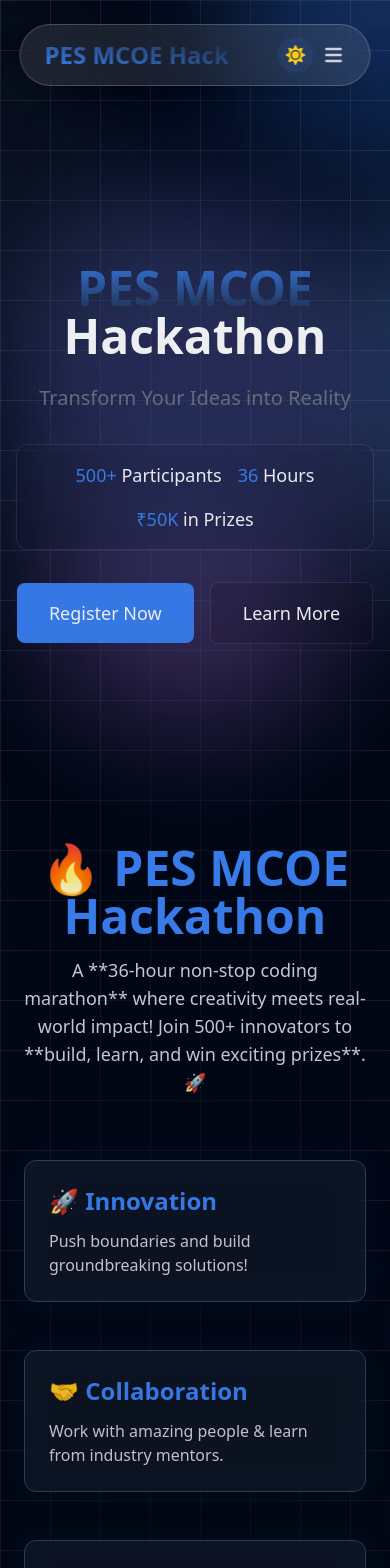
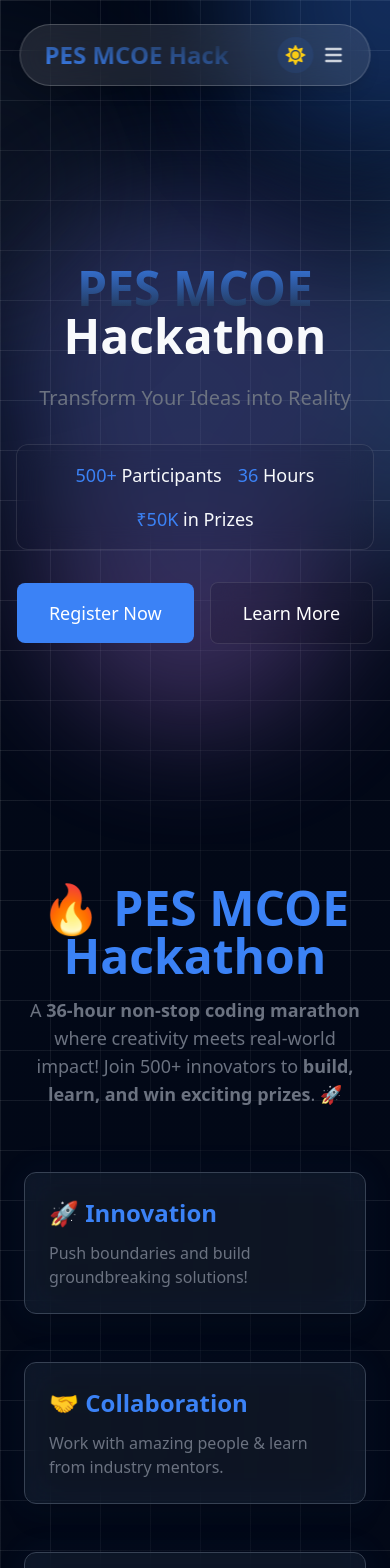
Before and after one commit to Abhi9shinde/pes_mcoe-hack, a React (Vite) app: page / in a window 390 px wide. Shown: the top 1568 px of the page. Built offline with nearby package versions, Linux system fonts and the light colour scheme.

Commit message:
lightModeFixedTillTimeline

```diff
--- a/src/components/About.jsx
+++ b/src/components/About.jsx
@@ -4,7 +4,7 @@ export default function About() {
   return (
     <section id="about" >
       {/* Glowing Background Effect */}
-      <div className="absolute inset-0 bg-gradient-to-b from-transparent to-gray-950 opacity-80"></div>
+      <div className="absolute inset-0"></div>
 
       <div className="relative max-w-7xl mx-auto px-6 sm:px-8 lg:px-12">
         {/* Section Title */}
@@ -15,10 +15,10 @@ export default function About() {
           viewport={{ once: true }}
           className="text-center mb-16"
         >
-          <h2 className="text-5xl font-extrabold text-primary glow-text mb-4">🔥 PES MCOE Hackathon</h2>
-          <p className="text-lg text-gray-300 max-w-3xl mx-auto">
-            A **36-hour non-stop coding marathon** where creativity meets real-world impact!
-            Join 500+ innovators to **build, learn, and win exciting prizes**. 🚀
+          <h2 className="text-5xl font-extrabold text-primary glow-text mb-4 mt-10">🔥 PES MCOE Hackathon</h2>
+          <p className="text-lg text-gray-500 max-w-3xl mx-auto">
+            A <b>36-hour non-stop coding marathon</b> where creativity meets real-world impact!
+            Join 500+ innovators to <b>build, learn, and win exciting prizes</b>. 🚀
           </p>
         </motion.div>
 
@@ -47,14 +47,14 @@ export default function About() {
               whileInView={{ opacity: 1, y: 0 }}
               transition={{ duration: 0.5, delay: feature.delay }}
               viewport={{ once: true }}
-              className="relative p-6 rounded-xl shadow-xl bg-gray-800/40 backdrop-blur-md border border-gray-700 hover:scale-105 transition-all duration-300"
+              className="relative p-6 rounded-xl shadow-xl bg-gray-400/20 dark:bg-gray-800/40 backdrop-blur-md border border-gray-700 hover:scale-105 transition-all duration-300"
             >
               {/* Neon Glow Effect */}
               <div className="absolute inset-0 rounded-xl border-2 border-primary opacity-40 blur-lg"></div>
 
               {/* Content */}
               <h3 className="text-2xl font-semibold text-primary mb-3">{feature.title}</h3>
-              <p className="text-gray-300">{feature.description}</p>
+              <p className="text-gray-500">{feature.description}</p>
             </motion.div>
           ))}
         </div>
--- a/src/components/Benefits.jsx
+++ b/src/components/Benefits.jsx
@@ -21,9 +21,9 @@ export default function Benefits() {
   ];
 
   return (
-    <section id="benefits" className="py-20">
+    <section id="benefits" className="py-20 border-t border-b border-neutral-200 dark:border-neutral-600 mt-8">
       {/* Background Glow Effect */}
-      <div className="absolute inset-0 bg-gradient-to-b from-transparent to-gray-950 opacity-80"></div>
+      <div className="absolute inset-0"></div>
 
       <div className="relative max-w-7xl mx-auto px-6 sm:px-8 lg:px-12">
         {/* Section Header */}
@@ -35,8 +35,8 @@ export default function Benefits() {
           className="text-center mb-16"
         >
           <h2 className="text-5xl font-extrabold text-primary glow-text mb-4">🎁 What You Will Get?</h2>
-          <p className="text-lg text-gray-300 max-w-3xl mx-auto">
-            Exclusive **rewards, recognition, and networking opportunities** to take your career to the next level!
+          <p className="text-lg text-gray-500 max-w-3xl mx-auto">
+            Exclusive <b>rewards, recognition, and networking opportunities</b> to take your career to the next level!
           </p>
         </motion.div>
 
@@ -49,7 +49,7 @@ export default function Benefits() {
               whileInView={{ opacity: 1, y: 0 }}
               transition={{ duration: 0.5, delay: index * 0.2 }}
               viewport={{ once: true }}
-              className="relative p-6 rounded-xl shadow-xl bg-gray-800/40 backdrop-blur-md border border-gray-700 hover:scale-105 transition-all duration-300 text-center"
+              className="relative p-6 rounded-xl shadow-xl bg-gray-400/20 backdrop-blur-md border border-gray-700 hover:scale-105 transition-all duration-300 text-center"
             >
               {/* Neon Glow Effect */}
               <div className="absolute inset-0 rounded-xl border-2 border-primary opacity-40 blur-lg"></div>
@@ -59,7 +59,7 @@ export default function Benefits() {
 
               {/* Content */}
               <h3 className="text-2xl font-semibold text-primary mb-3">{benefit.title}</h3>
-              <p className="text-gray-300">{benefit.description}</p>
+              <p className="text-gray-500">{benefit.description}</p>
             </motion.div>
           ))}
         </div>
--- a/src/components/Domains.jsx
+++ b/src/components/Domains.jsx
@@ -46,7 +46,7 @@ export default function Domains() {
           className="text-center mb-12"
         >
           <h2 className="text-4xl font-bold text-primary mb-4">Hackathon Domains</h2>
-          <p className="text-gray-300 text-lg">
+          <p className="text-gray-500 text-lg">
             Explore different domains and create impactful solutions.
           </p>
         </motion.div>
@@ -62,8 +62,8 @@ export default function Domains() {
               className="glass-card p-6 rounded-2xl backdrop-blur-md bg-white/10 shadow-lg border border-white/10 text-center"
             >
               <div className="flex justify-center mb-4">{domain.icon}</div>
-              <h3 className="text-xl font-semibold text-white mb-2">{domain.title}</h3>
-              <p className="text-gray-200">{domain.description}</p>
+              <h3 className="text-xl font-semibold text-black dark:text-white mb-2">{domain.title}</h3>
+              <p className="text-gray-500">{domain.description}</p>
             </motion.div>
           ))}
         </div>
--- a/src/components/Prizes.jsx
+++ b/src/components/Prizes.jsx
@@ -49,7 +49,7 @@ export default function Prizes() {
           className="text-center mb-12"
         >
           <h2 className="text-4xl font-bold text-primary mb-4">🏆 Prizes & Rewards</h2>
-          <p className="text-gray-300 text-lg">
+          <p className="text-gray-500 text-lg">
             Compete and win exciting rewards, mentorship, and career opportunities!
           </p>
         </motion.div>
@@ -65,12 +65,12 @@ export default function Prizes() {
               className="glass-card p-6 rounded-2xl backdrop-blur-md bg-white/10 shadow-lg border border-white/10 text-center"
             >
               <div className="flex justify-center mb-4">{prize.icon}</div>
-              <h3 className="text-xl font-semibold text-white mb-2">{prize.title}</h3>
+              <h3 className="text-xl font-semibold text-black dark:text-white mb-2">{prize.title}</h3>
               <p className="text-2xl font-bold text-yellow-400 mb-4">{prize.amount}</p>
 
               <ul className="text-left space-y-2">
                 {prize.benefits.map((benefit, i) => (
-                  <li key={i} className="flex items-center text-gray-200">
+                  <li key={i} className="flex items-center text-gray-500">
                     <FaCheckCircle className="text-green-400 mr-2" />
                     {benefit}
                   </li>
--- a/src/components/ProblemStatements.jsx
+++ b/src/components/ProblemStatements.jsx
@@ -13,7 +13,7 @@ export default function ProblemStatements() {
           className="text-center mb-12"
         >
           <h2 className="text-4xl font-bold mb-4">Problem Statements</h2>
-          <p className="text-gray-300 text-lg max-w-3xl mx-auto">
+          <p className="text-gray-500 text-lg max-w-3xl mx-auto">
             Choose from a variety of challenging problem statements across different domains.
           </p>
         </motion.div>
--- a/src/components/Timeline.jsx
+++ b/src/components/Timeline.jsx
@@ -46,7 +46,7 @@ export default function Timeline() {
           className="text-center mb-16"
         >
           <h2 className="text-4xl font-bold text-primary mb-4">Event Timeline</h2>
-          <p className="text-gray-400">Follow the roadmap to an incredible hackathon experience!</p>
+          <p className="text-gray-500">Follow the roadmap to an incredible hackathon experience!</p>
         </motion.div>
 
         {/* Timeline Container */}
@@ -69,14 +69,14 @@ export default function Timeline() {
                 {/* Timeline Content */}
                 <div className="w-full md:w-[45%]">
                   <div className="glass-card p-6 rounded-xl shadow-lg">
-                    <h3 className="text-lg font-semibold text-white">{event.title}</h3>
+                    <h3 className="text-lg font-semibold text-black dark:text-white">{event.title}</h3>
                     <p className="text-primary font-medium">{event.date}</p>
-                    <p className="text-gray-300 mt-2">{event.description}</p>
+                    <p className="text-gray-500 mt-2">{event.description}</p>
                   </div>
                 </div>
 
                 {/* Timeline Connector */}
-                <div className="hidden md:flex items-center justify-center w-12 h-12 bg-primary text-white rounded-full shadow-lg border-4 border-gray-900">
+                <div className="hidden md:flex items-center justify-center w-12 h-12 bg-primary text-white rounded-full shadow-lg border-4 border-gray-300/60">
                   <span className="font-bold text-lg">{index + 1}</span>
                 </div>
 
```
Also changed, not shown: src/components/Tracks.jsx (+5 -5 lines).
